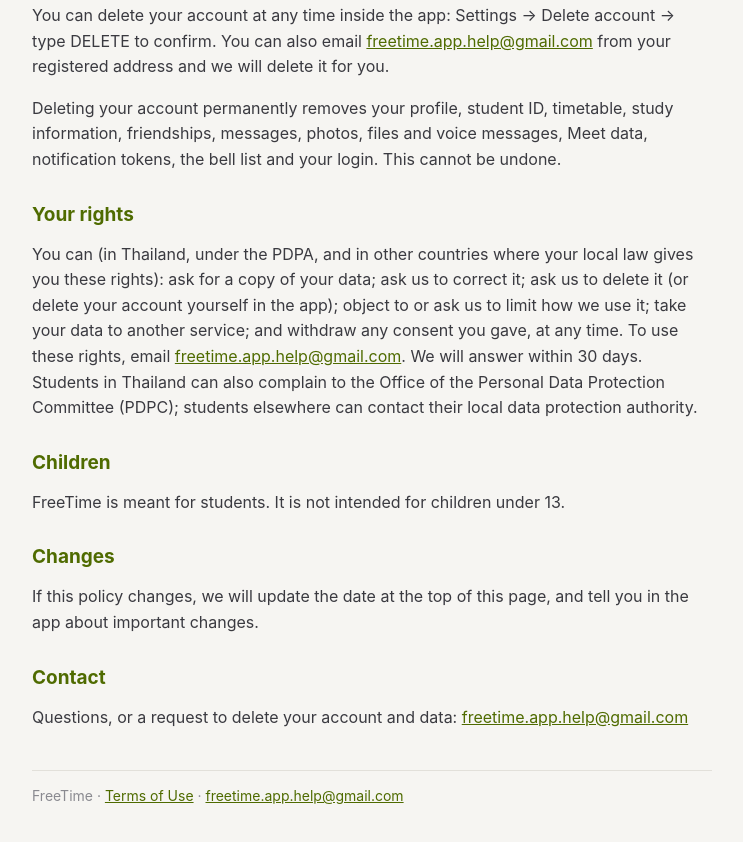
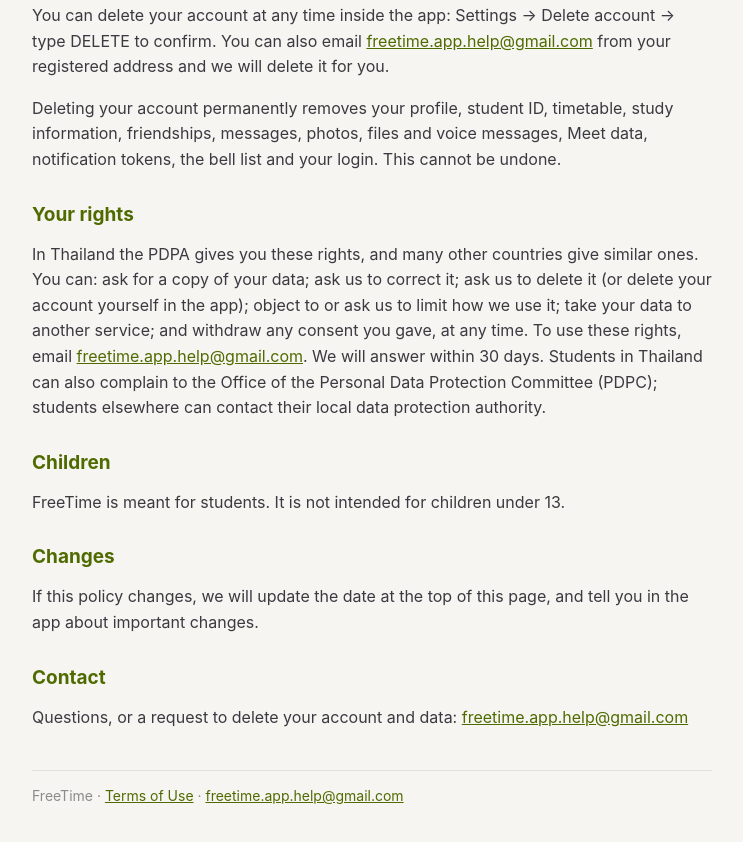
Before and after one commit to freetimecampus/freetimecampus.github.io, a plain HTML site: page privacy/index.html in a window 1280 px wide. Shown: the part 4130-4972 px from the top of the page, without its empty margins (268-1011 px from the left). Drawn offline with Linux system fonts and the light colour scheme.

Commit message:
Privacy policy wording
Co-Authored-By: Claude Opus 5.5 <noreply@anthropic.com>
Claude-Session: https://claude.ai/code/session_011TfTuC1GMTtsWGLVBvuXUe

```diff
--- a/privacy/index.html
+++ b/privacy/index.html
@@ -103,7 +103,7 @@
 <p>You can delete your account at any time inside the app: Settings → Delete account → type DELETE to confirm. You can also email <a href="mailto:freetime.app.help@gmail.com">freetime.app.help@gmail.com</a> from your registered address and we will delete it for you.</p>
 <p>Deleting your account permanently removes your profile, student ID, timetable, study information, friendships, messages, photos, files and voice messages, Meet data, notification tokens, the bell list and your login. This cannot be undone.</p>
 <div><h2>Your rights</h2>
-<p>You can (in Thailand, under the PDPA, and in other countries where your local law gives you these rights): ask for a copy of your data; ask us to correct it; ask us to delete it (or delete your account yourself in the app); object to or ask us to limit how we use it; take your data to another service; and withdraw any consent you gave, at any time. To use these rights, email <a href="mailto:freetime.app.help@gmail.com">freetime.app.help@gmail.com</a>. We will answer within 30 days. Students in Thailand can also complain to the Office of the Personal Data Protection Committee (PDPC); students elsewhere can contact their local data protection authority.</p></div>
+<p>In Thailand the PDPA gives you these rights, and many other countries give similar ones. You can: ask for a copy of your data; ask us to correct it; ask us to delete it (or delete your account yourself in the app); object to or ask us to limit how we use it; take your data to another service; and withdraw any consent you gave, at any time. To use these rights, email <a href="mailto:freetime.app.help@gmail.com">freetime.app.help@gmail.com</a>. We will answer within 30 days. Students in Thailand can also complain to the Office of the Personal Data Protection Committee (PDPC); students elsewhere can contact their local data protection authority.</p></div>
 <h2>Children</h2>
 <p>FreeTime is meant for students. It is not intended for children under 13.</p>
 <h2>Changes</h2>
```
